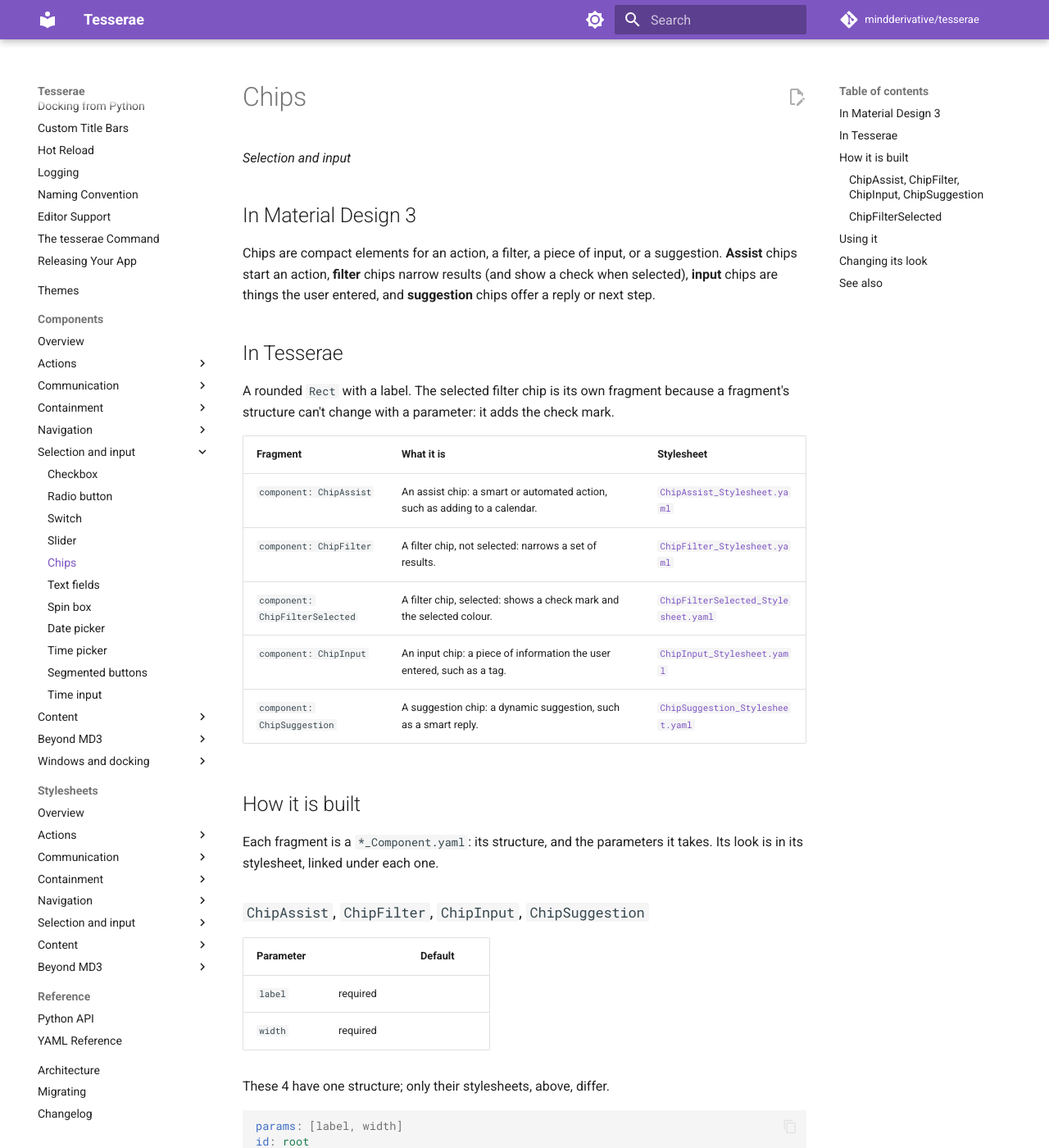
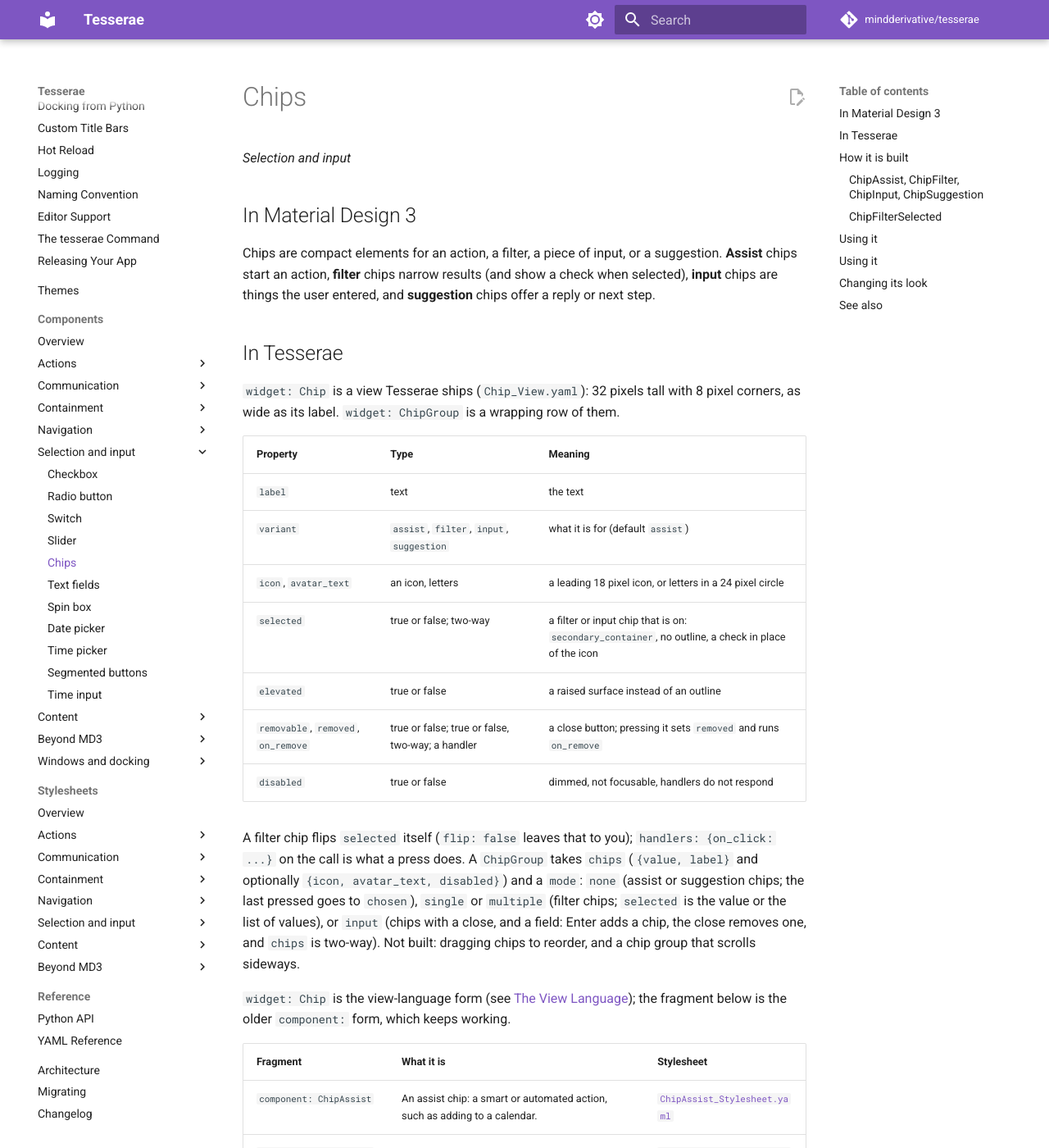
Before and after one commit to mindderivative/tesserae, an MkDocs documentation site: the page built from docs/components/chips.md, in a window 1280 px wide and 1400 px high. Shown: the whole window at 82% size. Built offline with MkDocs 1.6.1 and Material for MkDocs 9.7.7, drawn with Linux system fonts in a browser that asks for light colours; comment, search, counter and statistics services are not loaded; some of the changed text lies outside the part shown.

Commit message:
0.5.0 #179 #180 #181 #182 #183: Chip and ChipGroup, shipped views (assist, filter, input, suggestion; icons, avatars, close; single, multiple and input modes); a view can take a handler parameter
Co-Authored-By: Claude Sonnet 5.5 <noreply@anthropic.com>

````diff
--- a/docs/components/chips.md
+++ b/docs/components/chips.md
@@ -10,8 +10,25 @@ things the user entered, and **suggestion** chips offer a reply or next step.
 
 ## In Tesserae
 
-A rounded `Rect` with a label. The selected filter chip is its own fragment because a fragment's structure
-can't change with a parameter: it adds the check mark.
+`widget: Chip` is a view Tesserae ships (`Chip_View.yaml`): 32 pixels tall with 8 pixel corners, as wide as its label. `widget: ChipGroup` is a wrapping row of
+them.
+
+| Property | Type | Meaning |
+| --- | --- | --- |
+| `label` | text | the text |
+| `variant` | `assist`, `filter`, `input`, `suggestion` | what it is for (default `assist`) |
+| `icon`, `avatar_text` | an icon, letters | a leading 18 pixel icon, or letters in a 24 pixel circle |
+| `selected` | true or false; two-way | a filter or input chip that is on: `secondary_container`, no outline, a check in place of the icon |
+| `elevated` | true or false | a raised surface instead of an outline |
+| `removable`, `removed`, `on_remove` | true or false; true or false, two-way; a handler | a close button; pressing it sets `removed` and runs `on_remove` |
+| `disabled` | true or false | dimmed, not focusable, handlers do not respond |
+
+A filter chip flips `selected` itself (`flip: false` leaves that to you); `handlers: {on_click: ...}` on the call is what a press does. A `ChipGroup` takes
+`chips` (`{value, label}` and optionally `{icon, avatar_text, disabled}`) and a `mode`: `none` (assist or suggestion chips; the last pressed goes to
+`chosen`), `single` or `multiple` (filter chips; `selected` is the value or the list of values), or `input` (chips with a close, and a field: Enter adds a
+chip, the close removes one, and `chips` is two-way). Not built: dragging chips to reorder, and a chip group that scrolls sideways.
+
+`widget: Chip` is the view-language form (see [The View Language](../guide/view-language.md)); the fragment below is the older `component:` form, which keeps working.
 
 | Fragment | What it is | Stylesheet |
 | --- | --- | --- |
@@ -74,17 +91,20 @@ children:
 
 ## Using it
 
-In a view:
+```yaml
+name: filters
+widget: Container
+style: {flex_direction: vertical, gap: 16, width: 420, height: 240}
+children:
+  - {widget: Chip, label: Share, icon: home, handlers: {on_click: share}}
+  - widget: ChipGroup
+    mode: multiple
+    selected: "{{ filters }}"
+    chips: [{value: open, label: Open}, {value: mine, label: Mine}, {value: late, label: Overdue}]
+  - {widget: ChipGroup, mode: input, chips: "{{ tags }}", entry: "{{ typed }}"}
+```
 
-```yaml
-# Home_View.yaml
-id: root
-kind: Container
-children:
-  - id: shipped
-    component: ChipFilterSelected
-    with: {label: Shipped, width: 96}
-```
+## Using it
 
 In Python:
 
````
Also changed, not shown: design/yaml-language.md (+1 -0 lines), docs/changelog.md (+1 -0 lines), docs/guide/view-language.md (+2 -0 lines), src/tesserae/views/ChipGroup_View.yaml (added, +47 -0 lines), src/tesserae/views/Chip_Stylesheet.yaml (added, +24 -0 lines), src/tesserae/views/Chip_View.yaml (added, +49 -0 lines), 5 other files.
